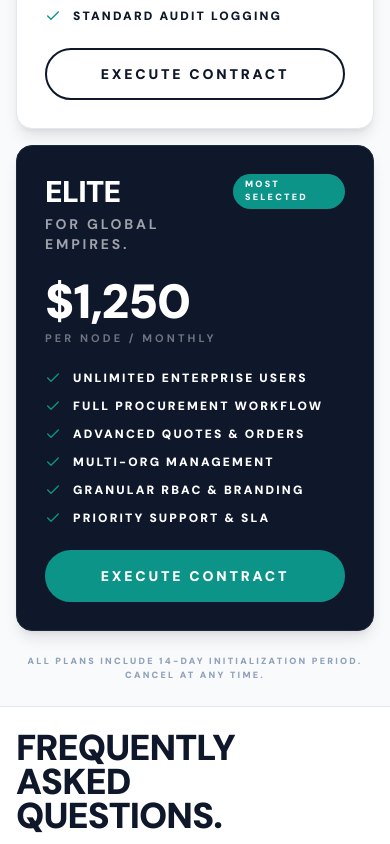
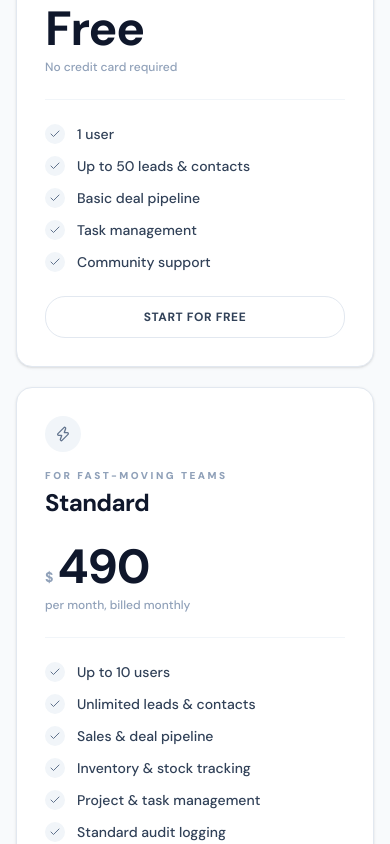
Before and after one commit to Grantyyyyy/hive-crm, a React (Vite) app: page / in a window 390 px wide. Shown: the part 5460-6304 px from the top of the page. Built offline with nearby package versions, Linux system fonts and the light colour scheme; no server answers.

Commit message:
partial design for pricing

```diff
--- a/src/components/landing/PricingSection.tsx
+++ b/src/components/landing/PricingSection.tsx
@@ -1,4 +1,4 @@
-import { Check } from "lucide-react";
+import { Check, Sprout, Zap, Building2 } from "lucide-react";
 import { Link } from "wouter";
 import type { LandingTheme } from "./types";
 
@@ -6,91 +6,198 @@ interface PricingSectionProps {
   theme: LandingTheme;
 }
 
+const plans = [
+  {
+    icon: Sprout,
+    name: "Free",
+    tagline: "Try before you commit",
+    price: null,
+    features: [
+      "1 user",
+      "Up to 50 leads & contacts",
+      "Basic deal pipeline",
+      "Task management",
+      "Community support",
+    ],
+    highlight: false,
+    cta: "Start for Free",
+    ctaHref: "/sign-up",
+    priceNote: "No credit card required",
+  },
+  {
+    icon: Zap,
+    name: "Standard",
+    tagline: "For fast-moving teams",
+    price: "490",
+    features: [
+      "Up to 10 users",
+      "Unlimited leads & contacts",
+      "Sales & deal pipeline",
+      "Inventory & stock tracking",
+      "Project & task management",
+      "Standard audit logging",
+    ],
+    highlight: false,
+    cta: "Get Started",
+    ctaHref: "/sign-up",
+    priceNote: "per month, billed monthly",
+  },
+  {
+    icon: Building2,
+    name: "Elite",
+    tagline: "For scaling enterprises",
+    price: "1,250",
+    features: [
+      "Unlimited users",
+      "Full procurement workflow",
+      "Advanced quotes & orders",
+      "Multi-org management",
+      "Granular RBAC & branding",
+      "Priority support & SLA",
+    ],
+    highlight: true,
+    cta: "Get Started",
+    ctaHref: "/sign-up",
+    priceNote: "per month, billed monthly",
+  },
+];
+
 export function PricingSection({ theme }: PricingSectionProps) {
   const isDark = theme === "dark";
 
   return (
-    <section id="pricing" className={`py-6 lg:py-8 ${isDark ? "bg-slate-900" : "bg-[#F8FAFC]"}`}>
-      <div className="max-w-[1600px] mx-auto px-4 lg:px-6">
-        <div className="text-center mb-10 space-y-2">
-          <h2 className={`text-3xl lg:text-4xl font-black tracking-tight uppercase leading-none ${isDark ? "text-slate-100" : "text-slate-900"}`}>
-            Investment.
+    <section
+      id="pricing"
+      className={`py-20 lg:py-28 ${isDark ? "bg-slate-950" : "bg-slate-50"}`}
+    >
+      <div className="max-w-6xl mx-auto px-4 lg:px-6">
+
+        {/* Header */}
+        <div className="text-center mb-14 space-y-3">
+          <p className={`text-[10px] font-black uppercase tracking-[0.3em] ${isDark ? "text-teal-500" : "text-teal-600"}`}>
+            Pricing
+          </p>
+          <h2 className={`text-4xl lg:text-5xl font-bold tracking-tight ${isDark ? "text-white" : "text-slate-900"}`}>
+            Simple, transparent pricing
           </h2>
-          <p className={`text-sm lg:text-base font-bold uppercase tracking-[0.25em] ${isDark ? "text-slate-400" : "text-slate-500"}`}>
-            Predictable pricing for exponential growth.
+          <p className={`text-sm font-medium max-w-md mx-auto leading-relaxed ${isDark ? "text-slate-400" : "text-slate-500"}`}>
+            Start free, scale when you're ready. No hidden fees, no per-seat surprises.
           </p>
         </div>
 
-        <div className="grid lg:grid-cols-2 gap-4 lg:gap-5 max-w-[1080px] mx-auto">
-          {[
-            {
-              name: "Standard",
-              price: "490",
-              desc: "For fast-moving entities.",
-              features: ["Up to 10 core users", "Sales & Deal Pipeline", "Inventory & Stock Tracking", "Project & Task Management", "Standard Audit Logging"],
-            },
-            {
-              name: "Elite",
-              price: "1,250",
-              desc: "For global empires.",
-              features: ["Unlimited enterprise users", "Full Procurement Workflow", "Advanced Quotes & Orders", "Multi-Org Management", "Granular RBAC & Branding", "Priority Support & SLA"],
-              highlight: true,
-            },
-          ].map((plan, i) => (
+        {/* Cards */}
+        <div className="grid lg:grid-cols-3 gap-5 items-start">
+          {plans.map((plan) => {
+            const Icon = plan.icon;
+            return (
               <div
-              key={i}
-              className={`p-7 lg:p-8 space-y-6 rounded-2xl shadow-lg border ${
-                plan.highlight
-                  ? "bg-slate-900 text-white border-slate-800"
+                key={plan.name}
+                className={`flex flex-col rounded-2xl border ${plan.highlight
+                    ? isDark
+                      ? "bg-slate-900 border-teal-600/50"
+                      : "bg-white border-teal-600/40 shadow-lg"
                     : isDark
-                    ? "bg-slate-950 text-slate-100 border-slate-800"
-                    : "bg-white text-slate-900 border-slate-200"
+                      ? "bg-slate-900/50 border-slate-800"
+                      : "bg-white border-slate-200 shadow-sm"
                   }`}
               >
-              <div className="flex justify-between items-start text-left gap-3">
-                <div className="space-y-1">
-                  <h3 className="text-3xl font-black uppercase tracking-tight">{plan.name}</h3>
-                  <p className="text-sm font-bold opacity-60 uppercase tracking-[0.2em]">{plan.desc}</p>
+                {/* Top accent line on highlighted card only */}
+                {plan.highlight && (
+                  <div className="h-0.5 w-full bg-teal-600 rounded-t-2xl" />
+                )}
+
+                <div className="p-7 flex flex-col gap-6">
+
+                  {/* Icon + plan name */}
+                  <div>
+                    {/* Most Popular badge — inline, inside the card */}
+                    {plan.highlight && (
+                      <div className="mb-4">
+                        <span className="px-3 py-1 bg-teal-600 text-white text-[10px] font-black uppercase tracking-widest rounded-full">
+                          Most Popular
+                        </span>
                       </div>
-                {plan.highlight && (
-                  <span className="bg-[#0D9488] text-white px-3 py-1 text-[9px] font-black uppercase tracking-[0.25em] rounded-full">
-                    Most Selected
+                    )}
+                    <div className={`w-9 h-9 rounded-xl flex items-center justify-center mb-4 ${plan.highlight
+                        ? "bg-teal-600 text-white"
+                        : isDark ? "bg-slate-800 text-slate-400" : "bg-slate-100 text-slate-500"
+                      }`}>
+                      <Icon className="w-4 h-4" />
+                    </div>
+                    <p className={`text-[10px] font-black uppercase tracking-[0.25em] mb-1 ${isDark ? "text-slate-500" : "text-slate-400"}`}>
+                      {plan.tagline}
+                    </p>
+                    <h3 className={`text-2xl font-bold tracking-tight ${isDark ? "text-white" : "text-slate-900"}`}>
+                      {plan.name}
+                    </h3>
+                  </div>
+
+                  {/* Price */}
+                  <div className={`pb-6 border-b ${isDark ? "border-slate-800" : "border-slate-100"}`}>
+                    {plan.price === null ? (
+                      <div>
+                        <span className={`text-5xl font-bold tracking-tight leading-none ${isDark ? "text-white" : "text-slate-900"}`}>
+                          Free
                         </span>
+                        <p className={`text-xs font-medium mt-1.5 ${isDark ? "text-slate-500" : "text-slate-400"}`}>
+                          {plan.priceNote}
+                        </p>
+                      </div>
+                    ) : (
+                      <div>
+                        <div className="flex items-end gap-1">
+                          <span className={`text-sm font-bold pb-1 ${isDark ? "text-slate-400" : "text-slate-400"}`}>$</span>
+                          <span className={`text-5xl font-bold tracking-tight leading-none ${isDark ? "text-white" : "text-slate-900"}`}>
+                            {plan.price}
+                          </span>
+                        </div>
+                        <p className={`text-xs font-medium mt-1.5 ${isDark ? "text-slate-500" : "text-slate-400"}`}>
+                          {plan.priceNote}
+                        </p>
+                      </div>
                     )}
                   </div>
 
-              <div className="space-y-1 text-left">
-                <p className="text-5xl lg:text-6xl font-black tracking-tight uppercase">${plan.price}</p>
-                <p className="text-[11px] font-bold opacity-40 uppercase tracking-[0.28em]">Per Node / Monthly</p>
+                  {/* Features */}
+                  <ul className="space-y-3 flex-1">
+                    {plan.features.map((f) => (
+                      <li key={f} className="flex items-center gap-3">
+                        <div className={`w-5 h-5 rounded-full flex items-center justify-center flex-shrink-0 ${plan.highlight
+                            ? isDark ? "bg-teal-900/40" : "bg-teal-50"
+                            : isDark ? "bg-slate-800" : "bg-slate-100"
+                          }`}>
+                          <Check className={`w-3 h-3 ${plan.highlight ? "text-teal-600" : isDark ? "text-slate-400" : "text-slate-500"
+                            }`} />
                         </div>
-
-              <ul className="space-y-3 text-left">
-                {plan.features.map((f, j) => (
-                  <li key={j} className="flex items-center gap-3">
-                    <Check className="w-4 h-4 text-[#0D9488]" />
-                    <span className="text-xs font-black uppercase tracking-[0.18em]">{f}</span>
+                        <span className={`text-sm font-medium ${isDark ? "text-slate-300" : "text-slate-700"}`}>
+                          {f}
+                        </span>
                       </li>
                     ))}
                   </ul>
 
-              <Link href="/sign-up">
+                  {/* CTA */}
+                  <Link href={plan.ctaHref}>
                     <button
-                  className={`w-full py-3.5 text-sm font-black uppercase tracking-[0.2em] transition-all cursor-pointer border-2 rounded-full ${
-                    plan.highlight
-                      ? "bg-[#0D9488] border-[#0D9488] text-white hover:bg-white hover:text-[#0D9488]"
+                      className={`w-full py-3 text-xs font-bold uppercase tracking-wider rounded-xl transition-colors ${plan.highlight
+                          ? "bg-teal-600 hover:bg-teal-700 text-white"
                           : isDark
-                        ? "bg-slate-900 border-slate-700 text-slate-100 hover:bg-slate-100 hover:text-slate-900"
-                        : "bg-white border-slate-900 text-slate-900 hover:bg-slate-900 hover:text-white"
+                            ? "border border-slate-700 text-slate-300 hover:bg-slate-800"
+                            : "border border-slate-200 text-slate-700 hover:bg-slate-50"
                         }`}
                     >
-                  Execute Contract
+                      {plan.cta}
                     </button>
                   </Link>
                 </div>
-          ))}
               </div>
-        <p className={`text-center text-[9px] font-black uppercase tracking-[0.25em] mt-6 ${isDark ? "text-slate-500" : "text-slate-400"}`}>
-          All plans include 14-day initialization period. Cancel at any time.
+            );
+          })}
+        </div>
+
+        {/* Footer note */}
+        <p className={`text-center text-xs font-medium mt-8 ${isDark ? "text-slate-600" : "text-slate-400"}`}>
+          All paid plans include a 14-day free trial. Cancel any time.
         </p>
       </div>
     </section>
```
Lines whose indentation alone changed are shown as unchanged.
